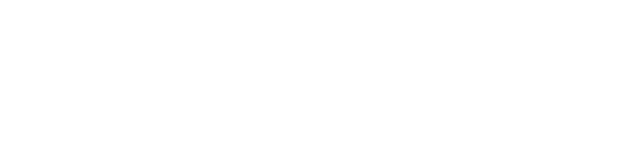
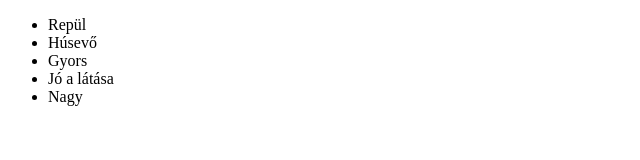
Before and after one commit to SinglarAbel/web6, a plain HTML site: page index.html in a window 1280 px wide. Shown: the whole page, without its empty margins (0-640 px from the left). Drawn offline with Linux system fonts and the light colour scheme.

Commit message:
Első módosítás.

```diff
--- a/index.html
+++ b/index.html
@@ -8,5 +8,13 @@
 </head>
 <body>
 
+<ul>
+    <li>Repül</li>
+    <li>Húsevő</li>
+    <li>Gyors</li>
+    <li>Jó a látása</li>
+    <li>Nagy</li>
+</ul>
+
 </body>
 </html>
```
Also changed, not shown: Sólyom.jpg (added).
